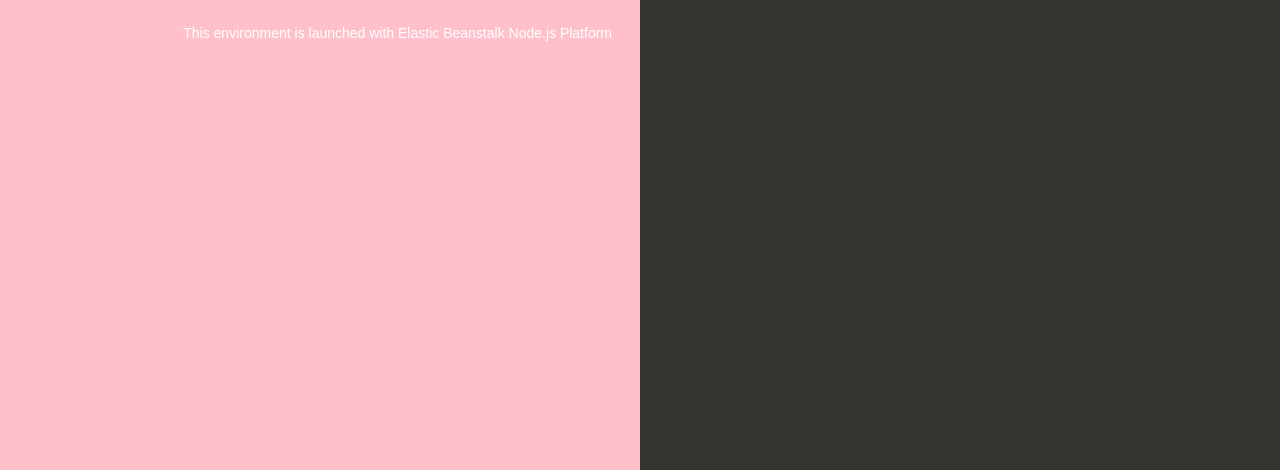
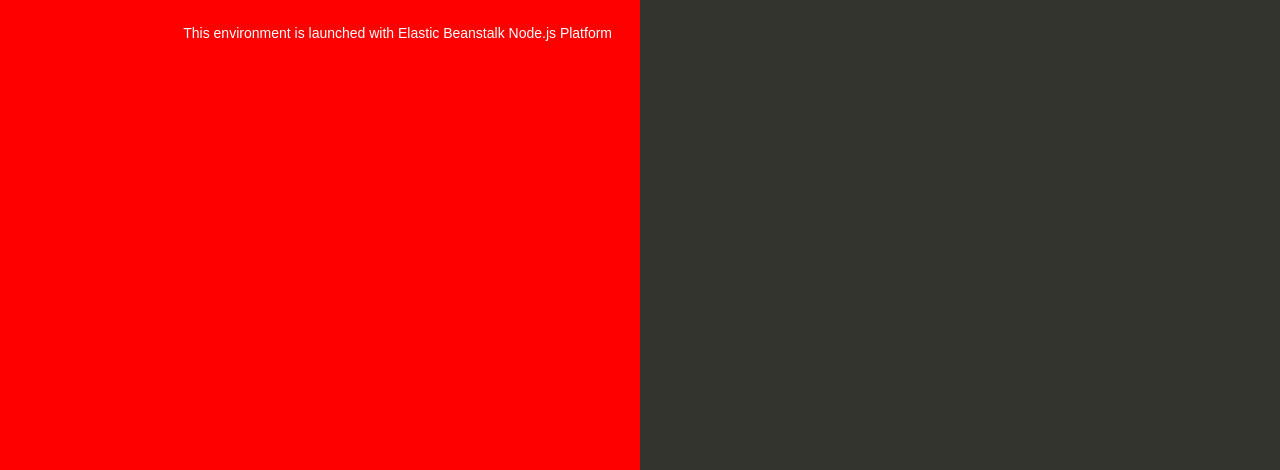
Before and after one commit to sandeepsonihyd/nodejs_app, a website: page index.html in a window 1280 px wide. Shown: the part 330-800 px from the top of the page. Drawn offline with Linux system fonts and the light colour scheme.

Commit message:
Change color to red

```diff
--- a/index.html
+++ b/index.html
@@ -35,7 +35,7 @@
 
         text-align: right;
         padding-top: 11em;
-        background-color: pink;
+        background-color: red;
 
       }
       .textColumn p {
```
